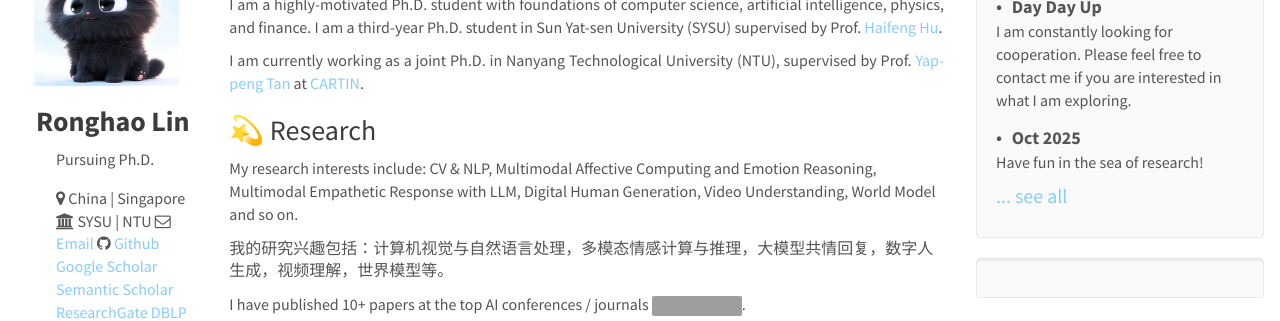
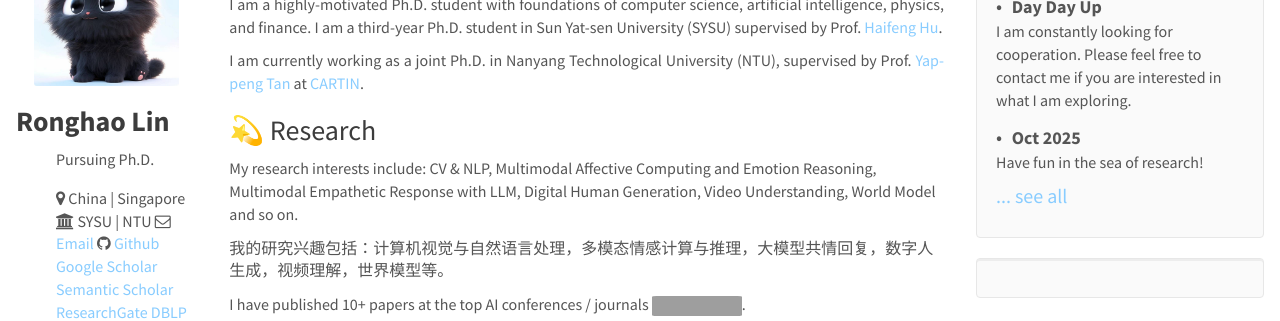
Before and after one commit to RH-Lin/rh-lin.github.io, a Jekyll site: the page built from _pages/home.md, in a window 1280 px wide. Shown: the part 149-470 px from the top of the page. Built offline with Jekyll 4.4.1, drawn with Linux system fonts in a browser that asks for light colours; nearby versions of some CDN libraries; comment, search, counter and statistics services are not loaded; a style sheet for code colours, icons or effects is not loaded; grey boxes are pictures that could not be loaded.

Commit message:
Reinitialize

```diff
--- a/_includes/pi.html
+++ b/_includes/pi.html
@@ -8,7 +8,7 @@
   </td>
 
   <td>
-    <div id="toptitle" style="margin-left: 20px">
+    <div id="toptitle">
       <h3><strong>{{ member.name }}</strong></h3>
     </div>
   </td>
--- /dev/null
+++ b/_sass/bootstrap/_base.scss
@@ -0,0 +1,322 @@
+/* ==========================================================================
+   BASE ELEMENTS
+   ========================================================================== */
+html {
+  /* sticky footer fix */
+  position: relative;
+  min-height: 100%;
+}
+
+body {
+  margin: 0;
+  padding: 0;
+  padding-bottom: 0em;
+  color: $text-color;
+  font-family: $global-font-family;
+  line-height: 1.5;
+
+  &.overflow--hidden {
+    /* when primary navigation is visible, the content in the background won't scroll */
+    overflow: hidden;
+  }
+}
+
+h1, h2, h3, h4, h5, h6 {
+  margin: 1em 0 0.5em;
+  line-height: 1.2;
+  font-family: $header-font-family;
+  font-weight: bold;
+}
+
+h1 {
+  // margin: 4em 0 0.5em;
+  margin-top: 1em;
+  font-size: $type-size-3;
+}
+
+h2 {
+  font-size: $type-size-4;
+}
+
+h3 {
+  font-size: $type-size-5;
+}
+
+h4 {
+  font-size: $type-size-6;
+}
+
+h5 {
+  font-size: $type-size-6;
+}
+
+h6 {
+  font-size: $type-size-6;
+}
+
+small, .small {
+  font-size: $type-size-6;
+}
+
+p {
+  margin-bottom: 0.5em;
+}
+
+u,
+ins {
+  text-decoration: none;
+  border-bottom: 1px solid $text-color;
+  a {
+    color: inherit;
+  }
+}
+
+ul {
+  padding-inline-start: 2em;
+  margin-block-start: 0.5em;
+}
+
+del a {
+  color: inherit;
+}
+
+/* reduce orphans and widows when printing */
+
+p, pre, blockquote, ul, ol, dl, figure, table, fieldset {
+  orphans: 3;
+  widows: 3;
+}
+
+/* abbreviations */
+
+abbr[title],
+abbr[data-original-title] {
+  text-decoration: none;
+  cursor: help;
+  border-bottom: 1px dotted $text-color;
+}
+
+/* blockquotes */
+
+blockquote {
+  margin: 2em 1em 2em 0;
+  padding-left: 1em;
+  padding-right: 1em;
+  font-style: italic;
+  border-left: 0.25em solid $primary-color;
+
+  cite {
+    font-style: italic;
+
+    &:before {
+      content: "\2014";
+      padding-right: 5px;
+    }
+  }
+}
+
+/* links */
+
+a {
+
+  &:focus {
+    @extend %tab-focus;
+  }
+
+  &:hover,
+  &:active {
+    outline: 0;
+  }
+}
+
+/* code */
+
+tt, code, kbd, samp, pre {
+  font-family: $monospace;
+}
+
+pre {
+  overflow-x: auto; /* add scrollbars to wide code blocks*/
+}
+
+p > code,
+a > code,
+li > code,
+figcaption > code,
+td > code {
+  padding-top: 0.1rem;
+  padding-bottom: 0.1rem;
+  font-size: $type-size-6;
+  background: $code-background-color;
+  border: 1px solid $lighter-gray;
+  border-radius: $border-radius;
+  box-shadow: $box-shadow;
+
+  &:before, &:after {
+    letter-spacing: -0.2em;
+    content: "\00a0"; /* non-breaking space*/
+  }
+}
+
+/* horizontal rule */
+
+hr {
+  display: block;
+  margin: 1em 0;
+  border: 0;
+  border-top: 1px solid $border-color;
+}
+
+/* lists */
+
+ul li,
+ol li {
+  margin-bottom: 0.5em;
+}
+
+li ul,
+li ol {
+  margin-top: 0.5em;
+}
+
+/*
+   Media and embeds
+   ========================================================================== */
+
+/* Figures and images */
+
+figure {
+  display: -webkit-box;
+  display: flex;
+  -webkit-box-pack: justify;
+          justify-content: space-between;
+  -webkit-box-align: start;
+          align-items: flex-start;
+  flex-wrap: wrap;
+  margin: 2em 0;
+
+  img,
+  iframe,
+  .fluid-width-video-wrapper {
+    margin-bottom: 1em;
+  }
+
+  img {
+    width: 100%;
+    border-radius: $border-radius;
+    -webkit-transition: $global-transition;
+    transition: $global-transition;
+  }
+
+  > a {
+    display: block;
+  }
+
+  &.half {
+    > a,
+    > img {
+      @include breakpoint($small) {
+        width: calc(50% - 0.5em);
+      }
+    }
+
+    figcaption {
+      width: 100%;
+    }
+  }
+
+  &.third {
+    > a,
+    > img {
+      @include breakpoint($small) {
+        width: calc(33.3333% - 0.5em);
+      }
+    }
+
+    figcaption {
+      width: 100%;
+    }
+  }
+}
+
+/* Figure captions */
+
+figcaption {
+  margin-bottom: 0.5em;
+  color: mix(#fff, $text-color, 25%);
+  font-family: $caption-font-family;
+  font-size: $type-size-6;
+
+  a {
+    color: inherit;
+    text-decoration: none;
+    border-bottom: 1px solid $light-gray;
+    -webkit-transition: $global-transition;
+    transition: $global-transition;
+
+    &:hover {
+      color: #000;
+      border-bottom-color: #000;
+    }
+  }
+}
+
+
+/* Fix IE9 SVG bug */
+
+svg:not(:root) {
+  overflow: hidden;
+}
+
+
+/*
+   Navigation lists
+   ========================================================================== */
+
+/**
+ * Removes margins, padding, and bullet points from navigation lists
+ *
+ * Example usage:
+ * <nav>
+ *    <ul>
+ *      <li><a href="#link-1">Link 1</a></li>
+ *      <li><a href="#link-2">Link 2</a></li>
+ *      <li><a href="#link-3">Link 3</a></li>
+ *    </ul>
+ *  </nav>
+ */
+
+nav {
+  ul {
+    margin: 0;
+    padding: 0;
+  }
+
+  li {
+    list-style: none;
+  }
+
+  a {
+    text-decoration: none;
+  }
+
+  /* override white-space for nested lists */
+  ul li,
+  ol li {
+    margin-bottom: 0;
+  }
+
+  li ul,
+  li ol {
+    margin-top: 0;
+  }
+}
+
+/*
+   Global animation transition
+   ========================================================================== */
+
+b, i, strong, em, blockquote, p, q, span, figure, img, h1, h2, header, input, a, tr, td, form button, input[type="submit"], .btn, .highlight, .archive__item-teaser {
+  -webkit-transition: $global-transition;
+  transition: $global-transition;
+}
```
Also changed, not shown: .github/workflows/update_github_myprofile.yaml (deleted).
